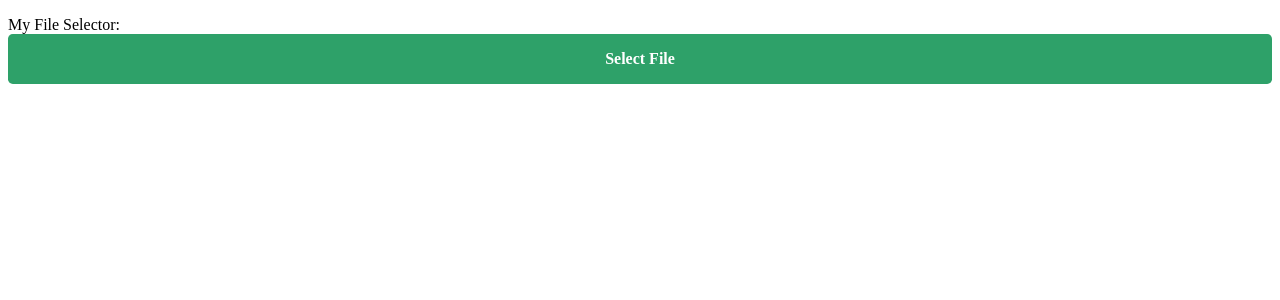
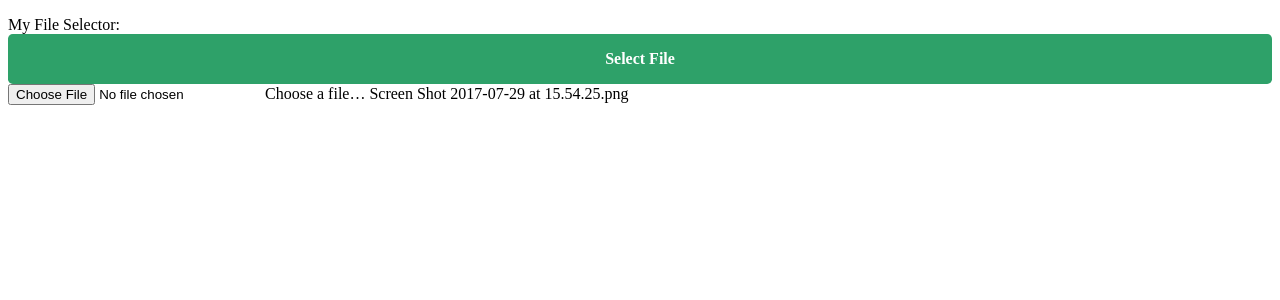
Before and after one commit to tabskey/prototype-test, a Vue app: page / in a window 1280 px wide. Shown: the top 300 px of the page. Built offline with nearby package versions, Linux system fonts and the light colour scheme.

Commit message:
:hammer:  :sparkles: added bulma

```diff
--- a/src/components/FileSelect.vue
+++ b/src/components/FileSelect.vue
@@ -2,17 +2,36 @@
   <!--
     Everything is wrapped in a label, which acts as a clickable wrapper around a form element.
     In this case, the file input.
-  -->
+  --><div>
   <label class="file-select">
     <!-- We can't use a normal button element here, as it would become the target of the label. -->
     <div class="select-button">
       <!-- Display the filename if a file has been selected. -->
+      <label>
       <span v-if="value">Selected File: {{value.name}}</span>
       <span v-else>Select File</span>
+      </label>
     </div>
     <!-- Now, the file input that we hide. -->
     <input type="file" @change="handleFileChange"/>
   </label>
+  <div class="file has-name">
+  <label class="file-label">
+    <input class="file-input" type="file" name="resume">
+    <span class="file-cta">
+      <span class="file-icon">
+        <i class="fas fa-upload"></i>
+      </span>
+      <span class="file-label">
+        Choose a file…
+      </span>
+    </span>
+    <span class="file-name">
+      Screen Shot 2017-07-29 at 15.54.25.png
+    </span>
+  </label>
+  </div>
+  </div>
 </template>
 <script>
 export default {
@@ -29,7 +48,7 @@ export default {
   }
 }
 </script>
-<style scoped>
+<style>
 .file-select > .select-button {
   padding: 1rem;
 
```
Also changed, not shown: 1 other file (tests, documents, lock files or other folders).
